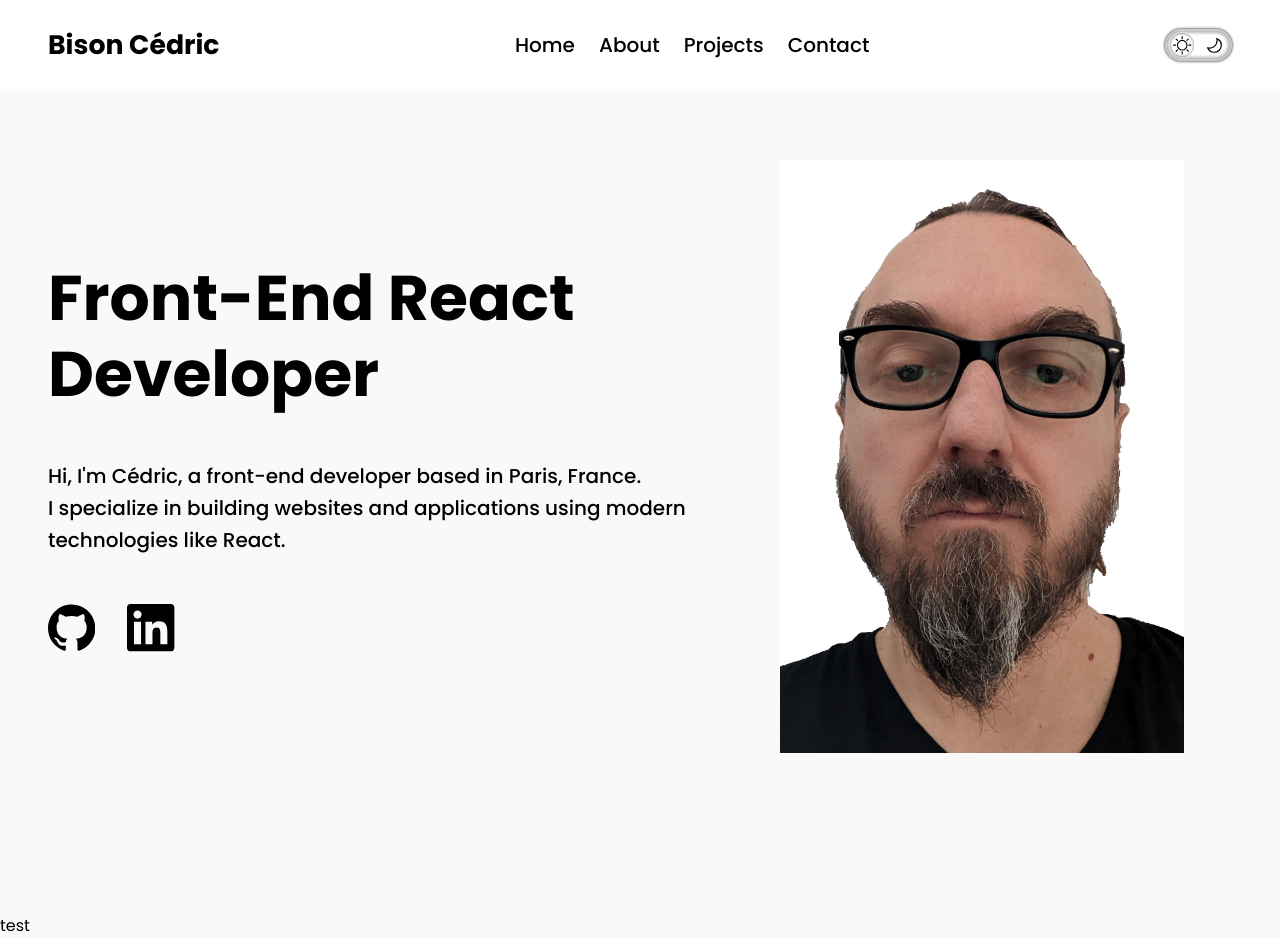
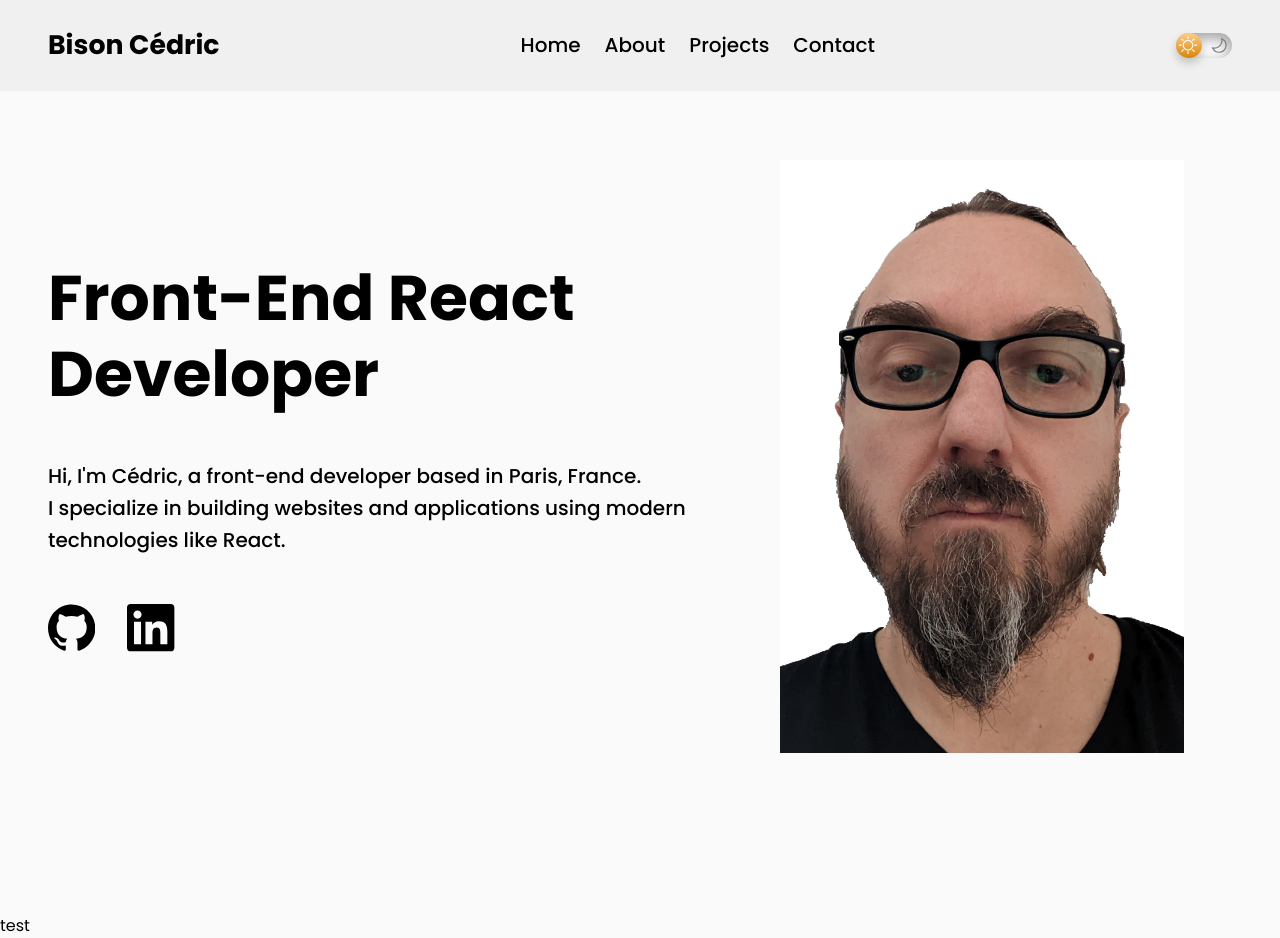
Before and after one commit to Lifad457/portfolio-cedric, a React (Vite) app: page / in a window 1280 px wide. Built offline with nearby package versions, Linux system fonts and the light colour scheme.

Commit message:
Update header component and global styles

```diff
--- a/src/components/Header.jsx
+++ b/src/components/Header.jsx
@@ -1,10 +1,7 @@
-import { Header, Logo, Nav, Switch, ThemeToggler } from "../styles/header.css"
+import { Header, Logo, Nav, Input, Label } from "../styles/header.css"
 import { Moon, Sun } from "../styles/icons.css";
 
 export default function HeaderComponent({ theme, setTheme }) {
-    function toggleTheme() {
-        setTheme(theme === "light" ? "dark" : "light");
-    }
 
     return (
         <Header>
@@ -17,11 +14,11 @@ export default function HeaderComponent({ theme, setTheme }) {
                 <li>Contact</li>
                 </ul>
             </Nav>
-            <ThemeToggler onClick={() => toggleTheme()} theme={theme}>
-                <Sun />
-                <Moon />
-                <Switch theme={theme} />
-            </ThemeToggler>
+            <Input type="checkbox" id="darkmode-toggle" />
+            <Label htmlFor="darkmode-toggle" onClick={() => setTheme(theme === "light" ? "dark" : "light")}>
+                <Sun className="sun" />
+                <Moon className="moon" />
+            </Label>
         </Header>
     )
 }
--- a/src/styles/footer.css.js
+++ b/src/styles/footer.css.js
@@ -1,3 +1,5 @@
 import styled from "styled-components";
 
-export const Footer = styled.div``
+export const Footer = styled.div`
+
+`
--- a/src/styles/global.css.js
+++ b/src/styles/global.css.js
@@ -8,9 +8,12 @@ export const GlobalStyle = createGlobalStyle`
     }
 
     &:root {
-        --color-primary: ${props => props.theme === "light" ? "#fff" : "#000"};
-        --color-secondary: ${props => props.theme === "light" ? "#000" : "#fff"};
-        --color-tertiary: #f9f9f9;
+        --color-primary: ${props => props.theme === "light" ? "#fafafa" : "#3a3a3a"};
+        --color-secondary: ${props => props.theme === "light" ? "#f0f0f0" : "#303030"};
+        --color-tertiary: #7e7e7e;
+        --color-black: #000;
+        --color-white: #fff;
+        --color-font: ${props => props.theme === "light" ? "var(--color-black)" : "var(--color-white)"};
 
         --font-primary: 'Poppins', sans-serif;
         --fw-light: 300;
@@ -37,7 +40,8 @@ export const GlobalStyle = createGlobalStyle`
         font-family: var(--font-primary);
         line-height: 1.6;
 
-        background-color: var(--color-tertiary);
+        color: var(--color-font);
+        background-color: var(--color-primary);
     }
 
 `
--- a/src/styles/header.css.js
+++ b/src/styles/header.css.js
@@ -5,8 +5,7 @@ export const Header = styled.div`
     justify-content: space-between;
     padding: 1.5rem 3rem;
     align-items: center;
-    background-color: var(--color-primary);
-    color: var(--color-secondary);
+    background-color: var(--color-secondary);
     position: fixed;
     min-width: 100%;
 `
@@ -27,34 +26,59 @@ export const Nav = styled.div`
         gap: 1.5rem;
     }
 `
-export const ThemeToggler = styled.div`
-    display: flex;
-    position: relative;
-    justify-content: space-between;
-    align-items: center;
-    padding: 0.2rem;
-    cursor: pointer;
-    width: 4.2rem;
-    height: 2rem;
-    border-radius: 1000rem;
-    border: ${props => props.theme === "light" ? "2px solid rgba(0, 0, 0, 0.2)" : "2px solid rgba(255, 255, 255, 0.2)"};
-    box-shadow:
-        inset 0 0 4px 0 var(${props => props.theme === "light" ? "--color-primary" : "--color-secondary"}),
-        inset 0 0 4px 0 var(${props => props.theme === "light" ? "--color-secondary" : "--color-primary"}),
-        0 -0 3px 0 var(${props => props.theme === "light" ? "--color-secondary" : "--color-primary"}),
-        0 -0 3px 0 var(${props => props.theme === "light" ? "--color-primary" : "--color-secondary"});
+export const Input = styled.input`
+    display: none;
+	&:checked + label {
+		&:after {
+			left: 0;
+			transform: translateX(calc(100% + .3rem));
+			background: linear-gradient(180deg, #777, #3a3a3a);
+		}
+		svg {
+			&.sun {
+				fill: var(--color-tertiary);
+			}
+			&.moon {
+				fill: var(--color-white);
+			}
+		}
+	}
 `
-export const Switch = styled.div`
-    display: flex;
-    position: absolute;
-    width: 1.5rem;
-    height: 1.5rem;
-    border-radius: 50%;
-    transition: transform .3s ease-out;
-    transform: translateX(0);
-    transform: ${props => props.theme === "light" ? "translateX(0)" : "translateX(2rem)"};
-    box-shadow:
-        0 0 3px 0 var(${props => props.theme === "light" ? "--color-primary" : "--color-secondary"}),
-        inset 0 0 2px 0 var(${props => props.theme === "light" ? "--color-primary" : "--color-secondary"}),
-        inset 0 0 2px 0 var(${props => props.theme === "light" ? "--color-secondary" : "--color-primary"});
+export const Label = styled.label`
+	display: block;
+	position: relative;
+    width: 3.5rem;
+	height: 1.6rem;
+	border-radius: 1000rem;
+	background: var(--color-white);
+	box-shadow: inset 0px 5px 15px rgba(0, 0, 0, 0.4),
+		inset 0px -5px 15px rgba(255, 255, 255, 0.4);
+	cursor: pointer;
+	transition: 0.3s;
+	&:after {
+		content: "";
+		width: 1.6rem;
+		height: 1.6rem;
+        position: absolute;
+		background: linear-gradient(180deg, #ffcc89, #d8860b);
+		border-radius: 50%;
+		box-shadow: 0px 5px 10px rgba(0, 0, 0, 0.2);
+		transition: 0.3s;
+	}
+    svg {
+        position: absolute;
+        width: 1.5rem;
+        top: 0.2rem;
+        left: 0;
+        z-index: 100;
+        &.sun {
+            fill: var(--color-white);
+            transition: 0.3s;
+        }
+        &.moon {
+            left: 1.95rem;
+            fill: var(--color-tertiary);
+            transition: 0.3s;
+        }
+    }
 `
--- a/src/styles/home.css.js
+++ b/src/styles/home.css.js
@@ -16,8 +16,6 @@ export const HomeSection = styled.section`
 
 `
 export const HomeDescription = styled.div`
-    color: var(--color-secondary);
-
     h1 {
         font-size: var(--fs-extra-large);
         line-height: 1.2;
@@ -37,7 +35,7 @@ export const Socials = styled.div`
     padding: 3rem 0;
 `
 export const HeroImage = styled.img`
+    display: block;
     max-width: 500px;
-    display: block;
     padding: 3rem;
 `
--- a/src/styles/icons.css.js
+++ b/src/styles/icons.css.js
@@ -22,9 +22,7 @@ export const LinkedIn = styled(SiLinkedin)`
 `
 export const Moon = styled(GoMoon)`
     font-size: 1.15rem;
-    margin: 0 0.2rem;
 `
 export const Sun = styled(GoSun)`
     font-size: 1.15rem;
-    margin: 0 0.2rem;
 `
```
